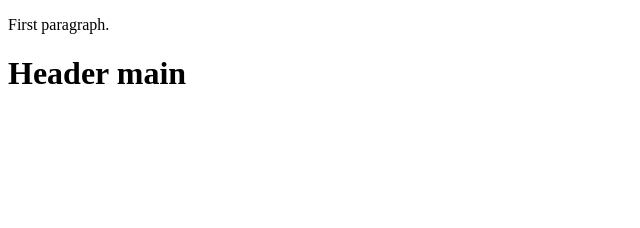
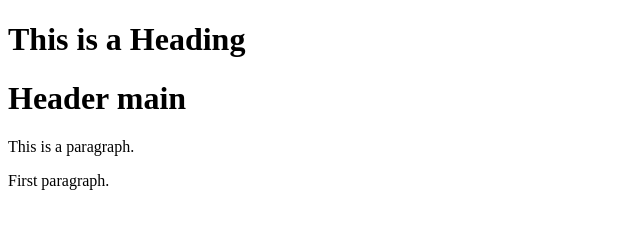
Before and after one commit to flaaaxxx/learnig-git, a plain HTML site: page index.html in a window 1280 px wide. Shown: the whole page, without its empty margins (0-640 px from the left). Drawn offline with Linux system fonts and the light colour scheme.

Commit message:
Update index.html

```diff
--- a/index.html
+++ b/index.html
@@ -4,10 +4,10 @@
     <title>Page Title</title>
 </head>
 <body>
-</body>
+<h1>This is a Heading</h1>
+<h1>Header main</h1>
+    <p>This is a paragraph.</p>
     <p>First paragraph.</p>
- </body>
-<h1>Header main</h1>
 
-</body>
+  </body>
 </html>
```
